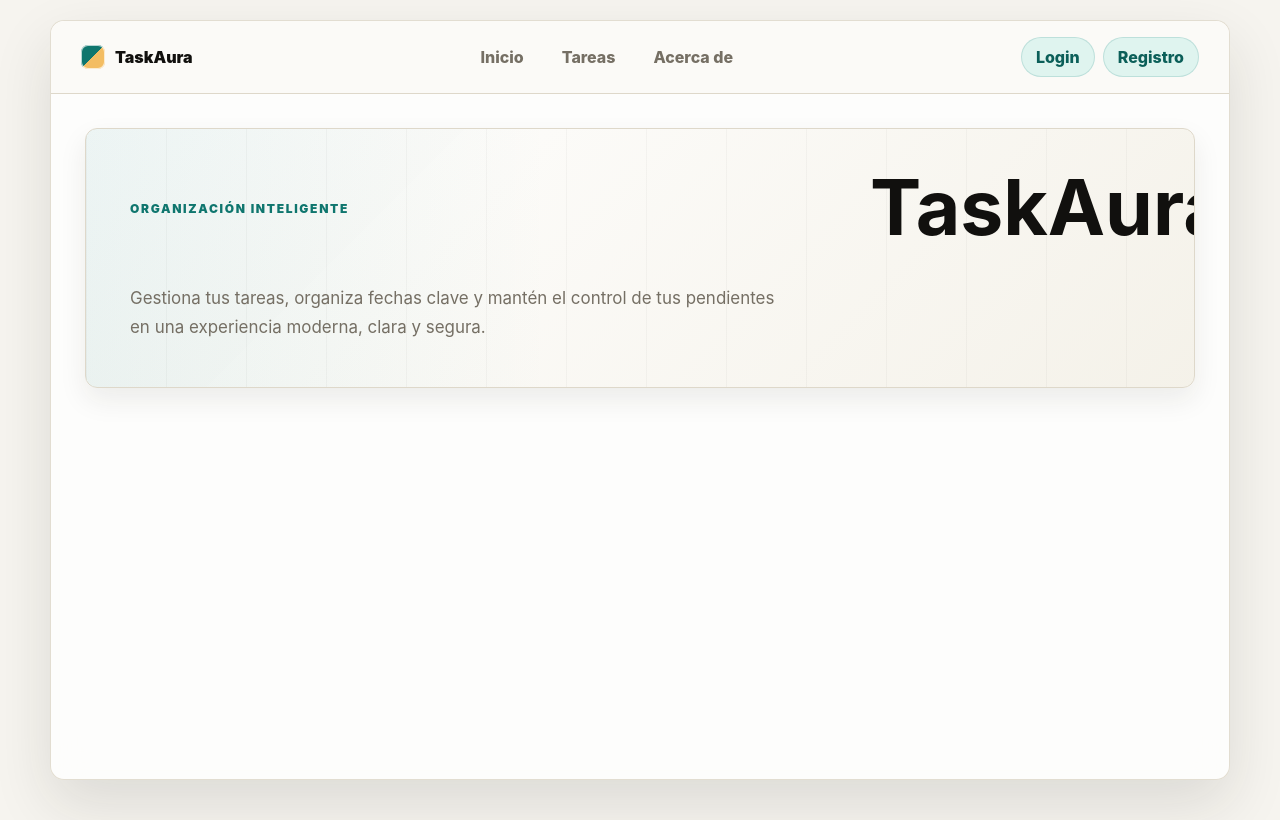
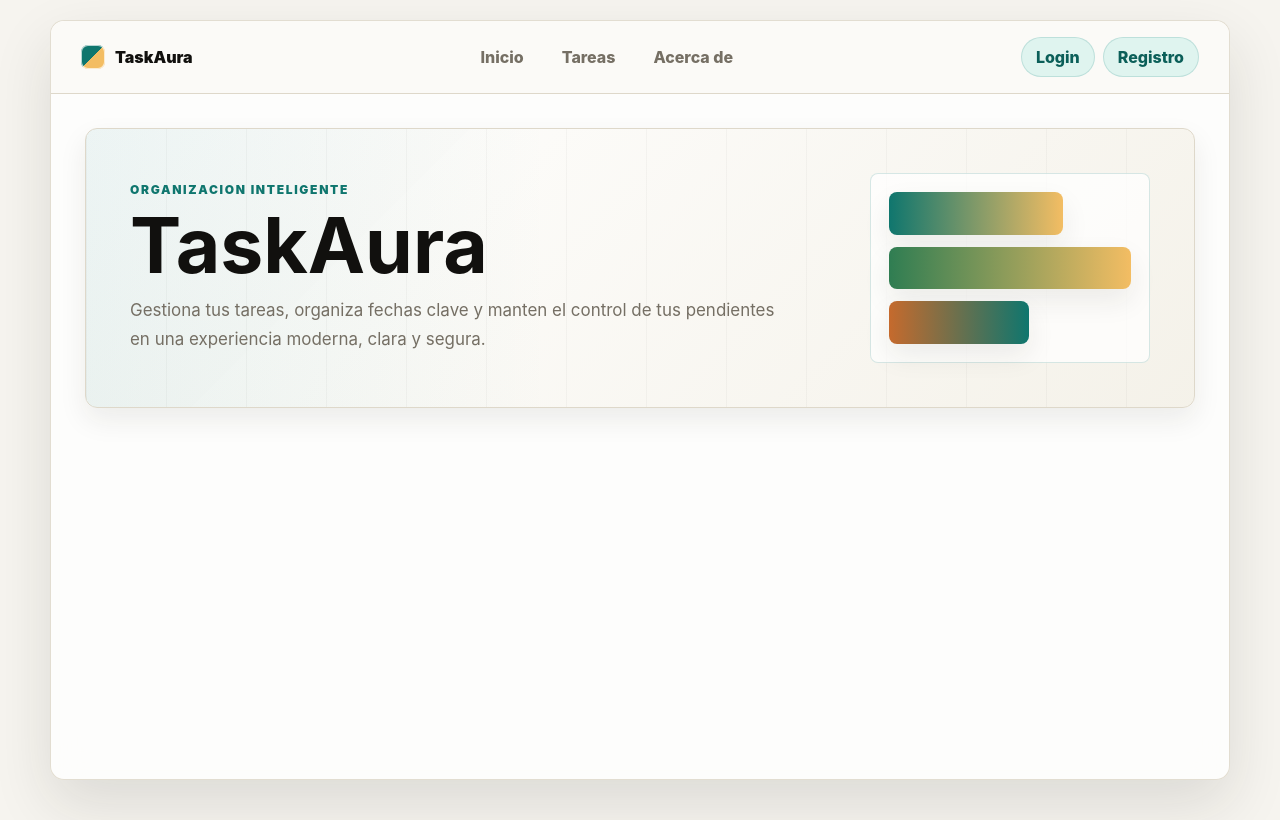
Before and after one commit to luuunita/M4_LunaGomez, a React (Vite) app: page / in a window 1280 px wide. Built offline with nearby package versions, Linux system fonts and the light colour scheme; no server answers.

Commit message:
Corrige layout del hero principal

```diff
--- a/src/pages/About.tsx
+++ b/src/pages/About.tsx
@@ -1,13 +1,21 @@
 function About() {
   return (
     <section className="hero-panel">
-      <p className="auth-eyebrow">Sobre la aplicación</p>
-      <h1>Acerca de TaskAura</h1>
-      <p>
-        TaskAura es una SPA desarrollada con React, TypeScript, Firebase,
-        Firestore, Vercel Functions y AWS SES para gestionar tareas, fechas
-        límite y resúmenes por correo.
-      </p>
+      <div>
+        <p className="auth-eyebrow">Sobre la aplicacion</p>
+        <h1>Acerca de TaskAura</h1>
+        <p>
+          TaskAura es una SPA desarrollada con React, TypeScript, Firebase,
+          Firestore, Vercel Functions y AWS SES para gestionar tareas, fechas
+          limite y resumenes por correo.
+        </p>
+      </div>
+
+      <div className="hero-orbit" aria-hidden="true">
+        <span />
+        <span />
+        <span />
+      </div>
     </section>
   );
 }
--- a/src/pages/Home.tsx
+++ b/src/pages/Home.tsx
@@ -1,12 +1,20 @@
 function Home() {
   return (
     <section className="hero-panel">
-      <p className="auth-eyebrow">Organización inteligente</p>
-      <h1>TaskAura</h1>
-      <p>
-        Gestiona tus tareas, organiza fechas clave y mantén el control de tus
-        pendientes en una experiencia moderna, clara y segura.
-      </p>
+      <div>
+        <p className="auth-eyebrow">Organizacion inteligente</p>
+        <h1>TaskAura</h1>
+        <p>
+          Gestiona tus tareas, organiza fechas clave y manten el control de tus
+          pendientes en una experiencia moderna, clara y segura.
+        </p>
+      </div>
+
+      <div className="hero-orbit" aria-hidden="true">
+        <span />
+        <span />
+        <span />
+      </div>
     </section>
   );
 }
```
